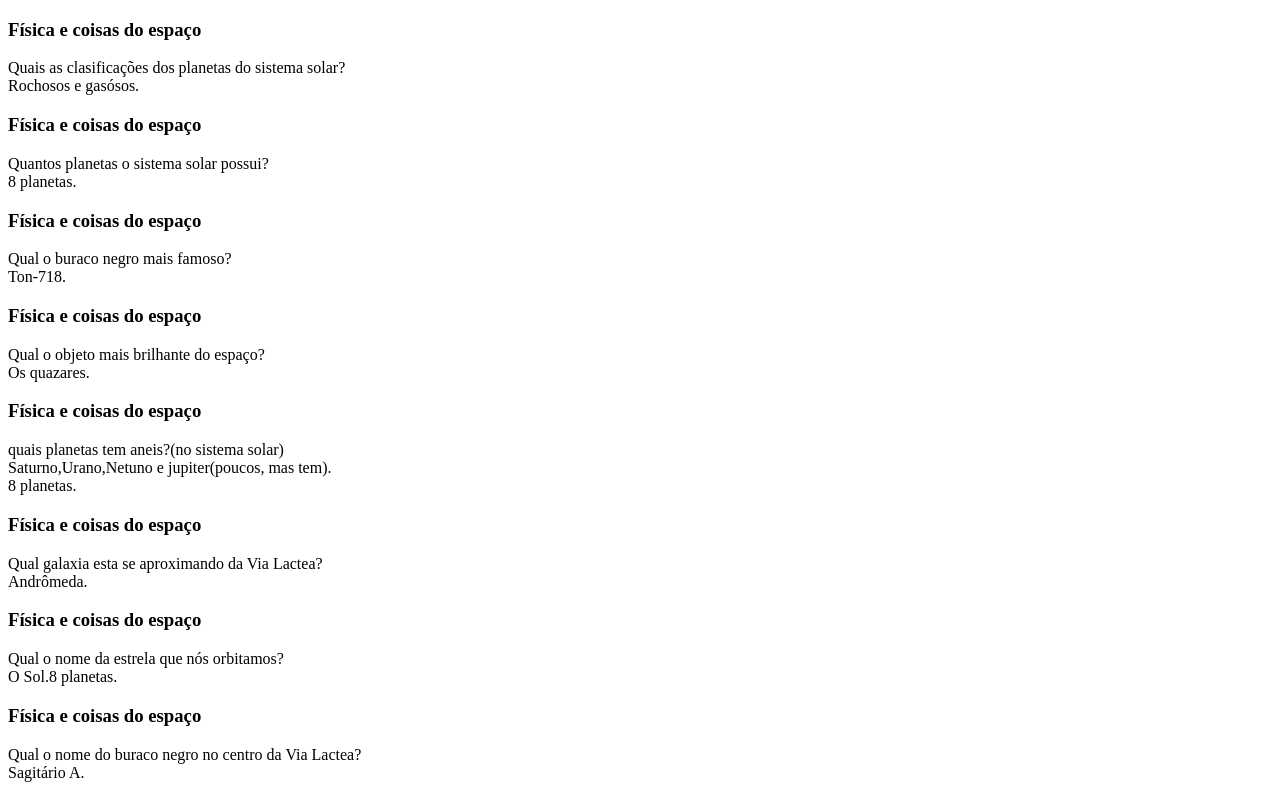
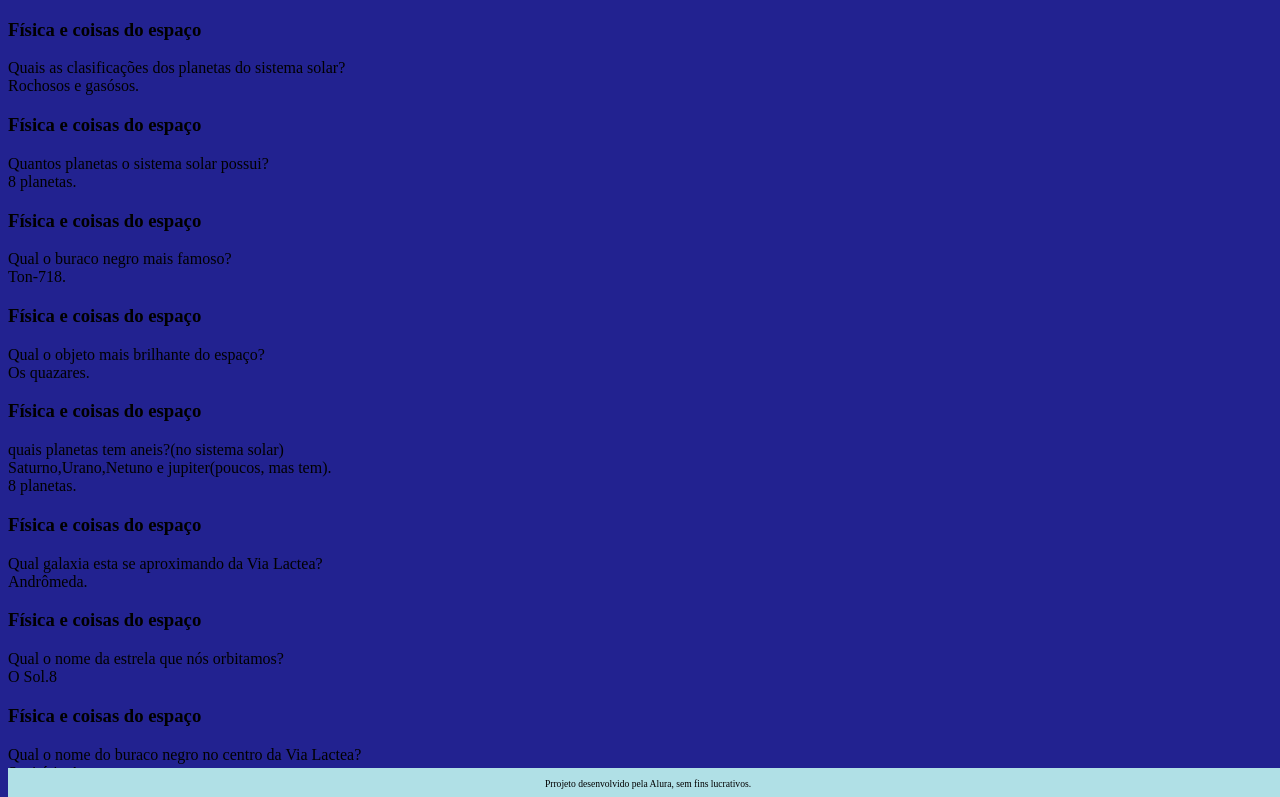
Before and after one commit to Pudimdepao-eater/flashcards, a plain HTML site: page index.html in a window 1280 px wide. Shown: the top 797 px of the page. Drawn offline with Linux system fonts and the light colour scheme.

Commit message:
style.css

```diff
--- a/assets/style.css
+++ b/assets/style.css
@@ -1,11 +1,11 @@
 body {
-    background-color: rgb(85, 69, 48);
+    background-color: rgb(34, 34, 144);
     font-family: Bai Jamjuree;
 }
 
 footer {
-    background-color: black;
-    color: white;
+    background-color: powderblue;
+    color: black;
     bottom: 0;
     position: fixed;
     width: 100%;
--- a/index.html
+++ b/index.html
@@ -3,6 +3,7 @@
 <head>
     <meta charset="UTF-8">
     <meta name="viewport" content="width=device-width, initial-scale=1.0">
+    <link rel="stylesheet" href="assets/style.css">
     <title>Flashcard</title>
 </head>
 <body>
@@ -87,7 +88,7 @@
             Qual o nome da estrela que nós orbitamos?
         </div>
         <div class="cartao__conteudo__resposta">
-            O Sol.8 planetas.
+            O Sol.8
         </div>
     </div>
 </article>
```
